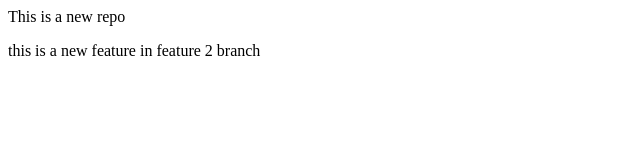
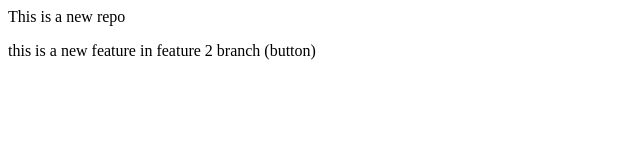
Before and after one commit to kameshraut/localrepo, a plain HTML site: page Index.html in a window 1280 px wide. Shown: the full height of the page, 0-640 px from the left. Drawn offline with Linux system fonts and the light colour scheme.

```diff
--- a/Index.html
+++ b/Index.html
@@ -1,3 +1,3 @@
 <p>This is a new repo</p>
 
-<p>this is a new feature in feature 2 branch</p>
+<p>this is a new feature in feature 2 branch (button)</p>
```
